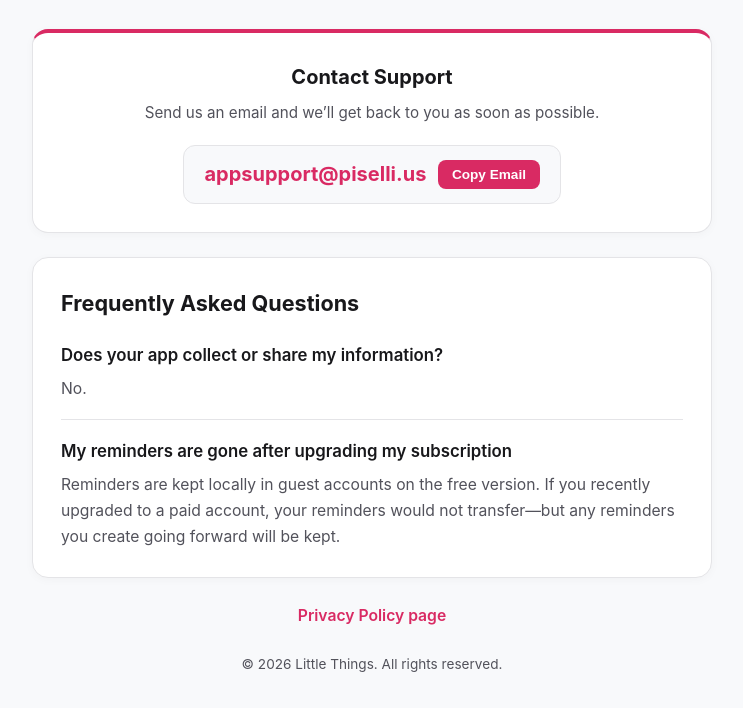
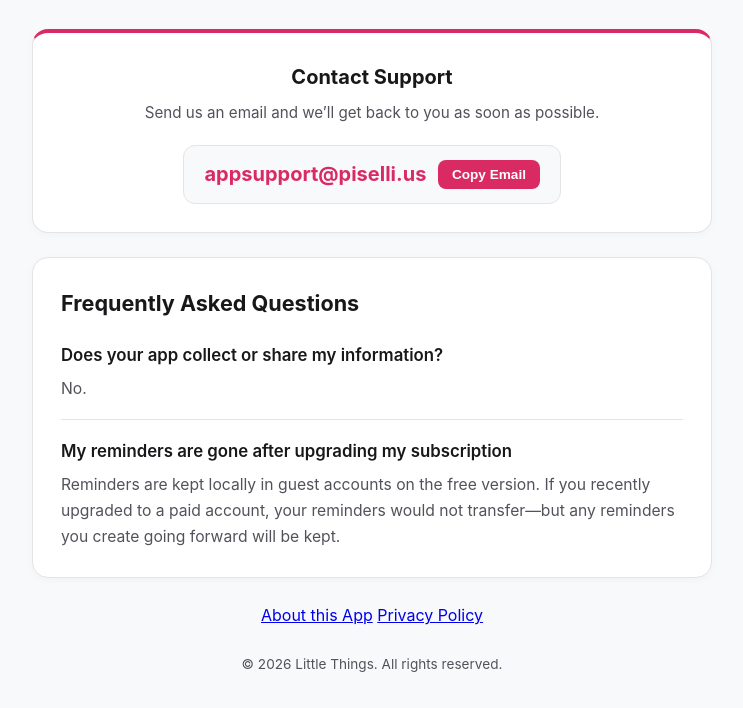
Before and after one commit to rjpiselli/little-things, a plain HTML site: page support.html in a window 1280 px wide. Shown: the part 168-876 px from the top of the page, without its empty margins (268-1011 px from the left). Drawn offline with Linux system fonts and the light colour scheme.

Commit message:
Update support.html

```diff
--- a/support.html
+++ b/support.html
@@ -216,7 +216,8 @@
     </section>
 
     <div class="bottom-link-box">
-      <a class="privacy-link" href="https://rjpiselli.github.io/little-things-pricacy/">Privacy Policy page</a>
+      <a href="https://rjpiselli.github.io/little-things/about.html">About this App</a>
+      <a href="https://rjpiselli.github.io/little-things/privacy.html">Privacy Policy</a>
     </div>
 
     <footer>
```
